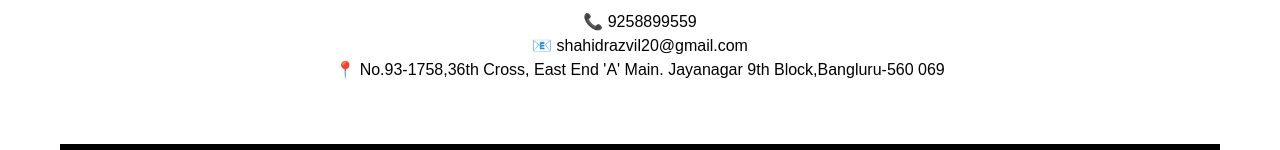
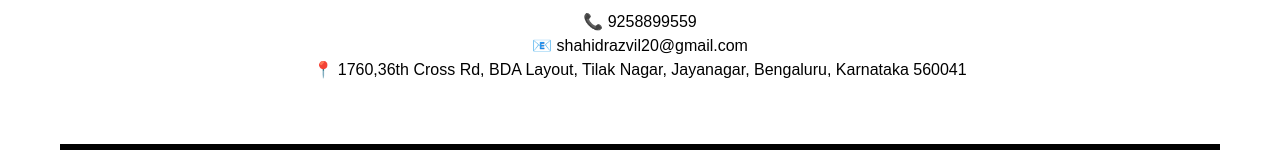
Before and after one commit to etihazDigital/SRK-Studio, a plain HTML site: page index.html in a window 1280 px wide. Shown: the part 6056-6206 px from the top of the page. Drawn offline with Linux system fonts and the light colour scheme.

Commit message:
Add files via upload

```diff
--- a/index.html
+++ b/index.html
@@ -1407,9 +1407,9 @@ body {
   <h2>Contact Us</h2>
   <p>📞 9258899559</p>
   <p>📧 shahidrazvil20@gmail.com</p>
-  <p>📍 No.93-1758,36th Cross,
-          East End 'A' Main.
-        Jayanagar 9th Block,Bangluru-560 069   </p>
+  <p>📍 1760,36th Cross Rd, BDA
+      Layout, Tilak Nagar, Jayanagar, Bengaluru,
+               Karnataka 560041 </p>
 </section>
 
 <footer>
```
